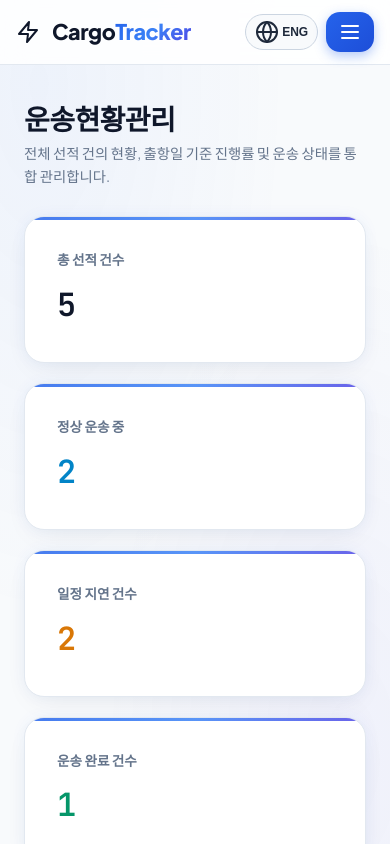
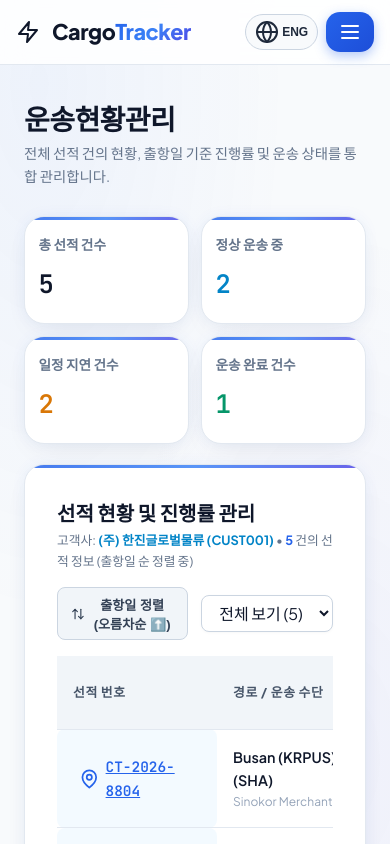
Before and after one commit to smynsm00/CargoTracker, a React (Vite) app: page / in a window 390 px wide. Shown: the top 844 px of the page. Built offline with nearby package versions, Linux system fonts and the light colour scheme; no server answers; the database is empty.

Commit message:
fix: change mobile stats overview cards to 2x2 grid layout as requested

```diff
--- a/src/components/admin/StatsOverview.jsx
+++ b/src/components/admin/StatsOverview.jsx
@@ -25,7 +25,7 @@ export const StatsOverview = () => {
   const completedCount = customerShipments.filter(s => s.status === 'COMPLETED').length;
 
   return (
-    <div style={{ display: 'grid', gridTemplateColumns: 'repeat(auto-fit, minmax(220px, 1fr))', gap: '1.25rem', marginBottom: '2rem' }}>
+    <div className="stats-grid-container">
       <div className="glass-card" style={{ background: '#ffffff' }}>
         <div style={{ fontSize: '0.85rem', color: '#64748b', marginBottom: '0.5rem', fontWeight: 600 }}>{t('statTotalCount')}</div>
         <div className="mono" style={{ fontSize: '2rem', fontWeight: 800, color: '#0f172a' }}>{totalCount}</div>
--- a/src/styles/globals.css
+++ b/src/styles/globals.css
@@ -627,6 +627,14 @@ select.form-control {
   gap: 0.75rem;
 }
 
+/* Stats Overview Grid Container */
+.stats-grid-container {
+  display: grid;
+  grid-template-columns: repeat(4, 1fr);
+  gap: 1.25rem;
+  margin-bottom: 2rem;
+}
+
 /* Navbar & Footer */
 .navbar {
   display: flex;
@@ -751,6 +759,21 @@ footer {
     max-height: none !important;
   }
 
+  /* 2x2 Grid Layout for Stats Cards on Mobile as requested */
+  .stats-grid-container {
+    grid-template-columns: repeat(2, 1fr) !important;
+    gap: 0.75rem !important;
+    margin-bottom: 1.25rem !important;
+  }
+
+  .stats-grid-container .glass-card {
+    padding: 1.1rem 0.85rem !important;
+  }
+
+  .stats-grid-container .mono {
+    font-size: 1.6rem !important;
+  }
+
   /* Force 1-column vertical stack for inputs on mobile */
   .form-grid-2col {
     grid-template-columns: 1fr !important;
```
